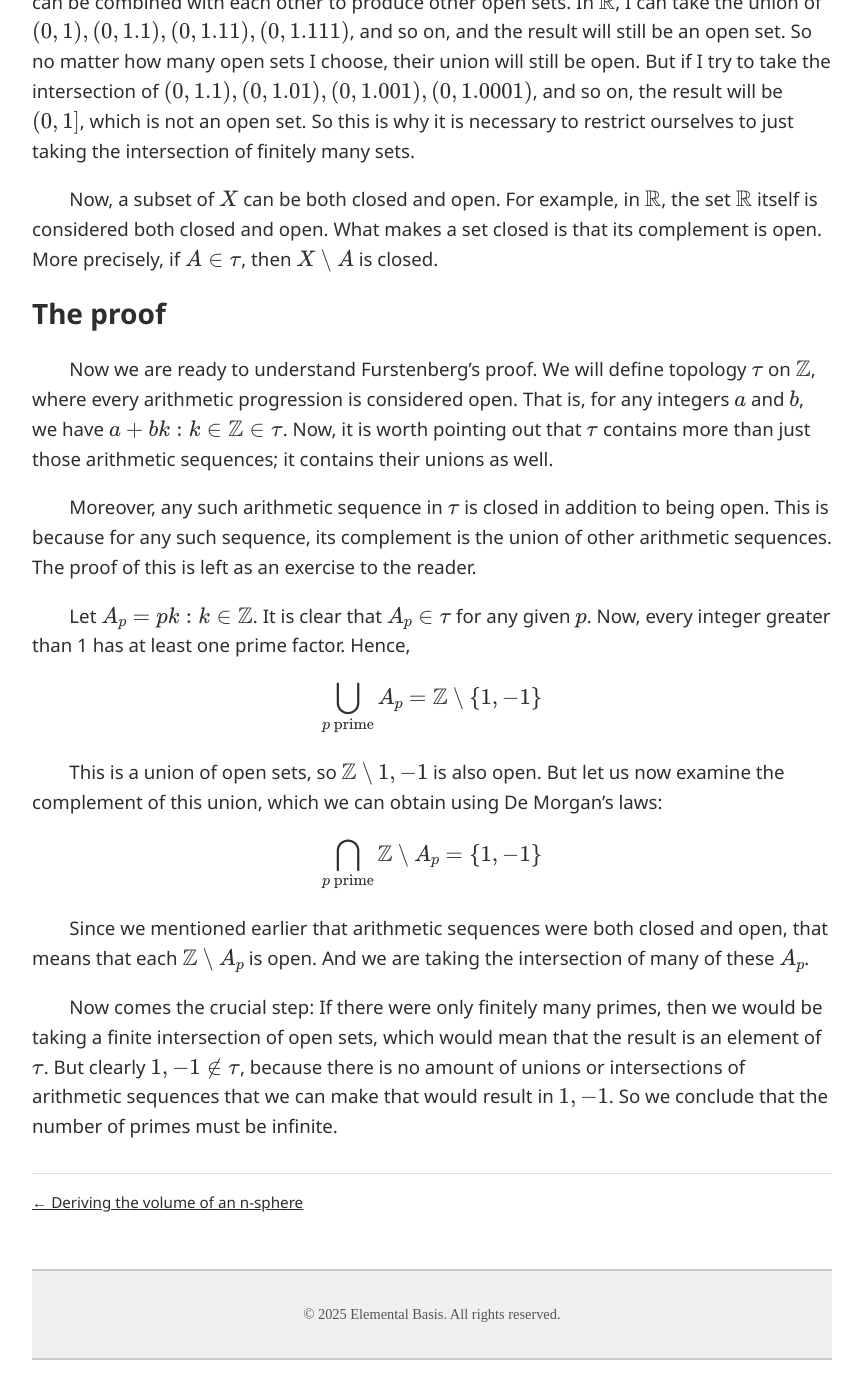
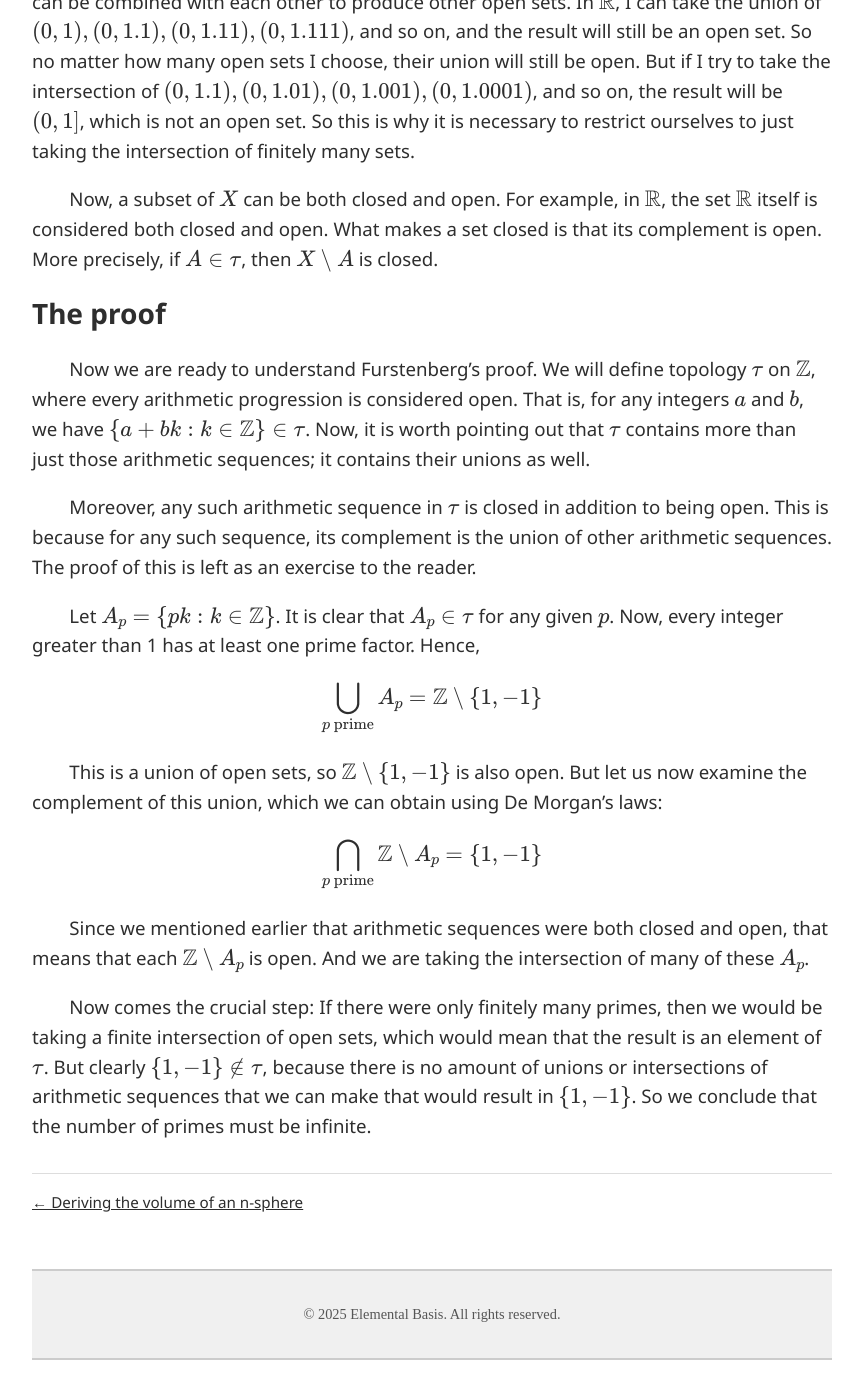
Before and after one commit to elementalbasis/elementalbasis.com, a Jekyll site: the page built from _posts/2025-12-13-furstenbergs-proof.md, in a window 1280 px wide and 1400 px high, scrolled down 1275 px. Shown: the whole window, without its empty margins (208-1071 px from the left). Built offline with Jekyll 4.4.1, drawn with Linux system fonts in a browser that asks for light colours.

Commit message:
Apparently, curly braces in inline math have to be written as $\\{ \\}$, instead of with a single backslash.

```diff
--- a/_posts/2025-12-13-furstenbergs-proof.md
+++ b/_posts/2025-12-13-furstenbergs-proof.md
@@ -54,7 +54,7 @@ $X \setminus A$ is closed.
 Now we are ready to understand Furstenberg's proof. We will define topology
 $\tau$ on $\mathbb{Z}$, where every arithmetic progression is considered open.
 That is, for any integers $a$ and $b$, we have
-$\{a + bk: k\in \mathbb{Z}\} \in \tau$. Now, it is worth pointing out that
+$\\{a + bk: k\in \mathbb{Z}\\} \in \tau$. Now, it is worth pointing out that
 $\tau$ contains more than just those arithmetic sequences; it contains their
 unions as well.
 
@@ -63,12 +63,12 @@ open. This is because for any such sequence, its complement is the union of
 other arithmetic sequences. The proof of this is left as an exercise to the
 reader.
 
-Let $A_p = \{pk: k\in\mathbb{Z}\}$. It is clear that $A_p\in\tau$ for any given
+Let $A_p = \\{pk: k\in\mathbb{Z}\\}$. It is clear that $A_p\in\tau$ for any given
 $p$. Now, every integer greater than 1 has at least one prime factor. Hence,
 
 $$ \bigcup_{p\,\mathrm{prime}} A_p = \mathbb{Z} \setminus \{1, -1\} $$
 
-This is a union of open sets, so $\mathbb{Z} \setminus \{1, -1\}$ is also open.
+This is a union of open sets, so $\mathbb{Z} \setminus \\{1, -1\\}$ is also open.
 But let us now examine the complement of this union, which we can obtain using
 De Morgan's laws:
 
@@ -80,7 +80,7 @@ intersection of many of these $A_p$.
 
 Now comes the crucial step: If there were only finitely many primes, then we
 would be taking a finite intersection of open sets, which would mean that the
-result is an element of $\tau$. But clearly $\{1, -1\}\notin \tau$, because
+result is an element of $\tau$. But clearly $\\{1, -1\\}\notin \tau$, because
 there is no amount of unions or intersections of arithmetic sequences that we
-can make that would result in $\{1, -1\}$. So we conclude that the number of primes
+can make that would result in $\\{1, -1\\}$. So we conclude that the number of primes
 must be infinite.
```
